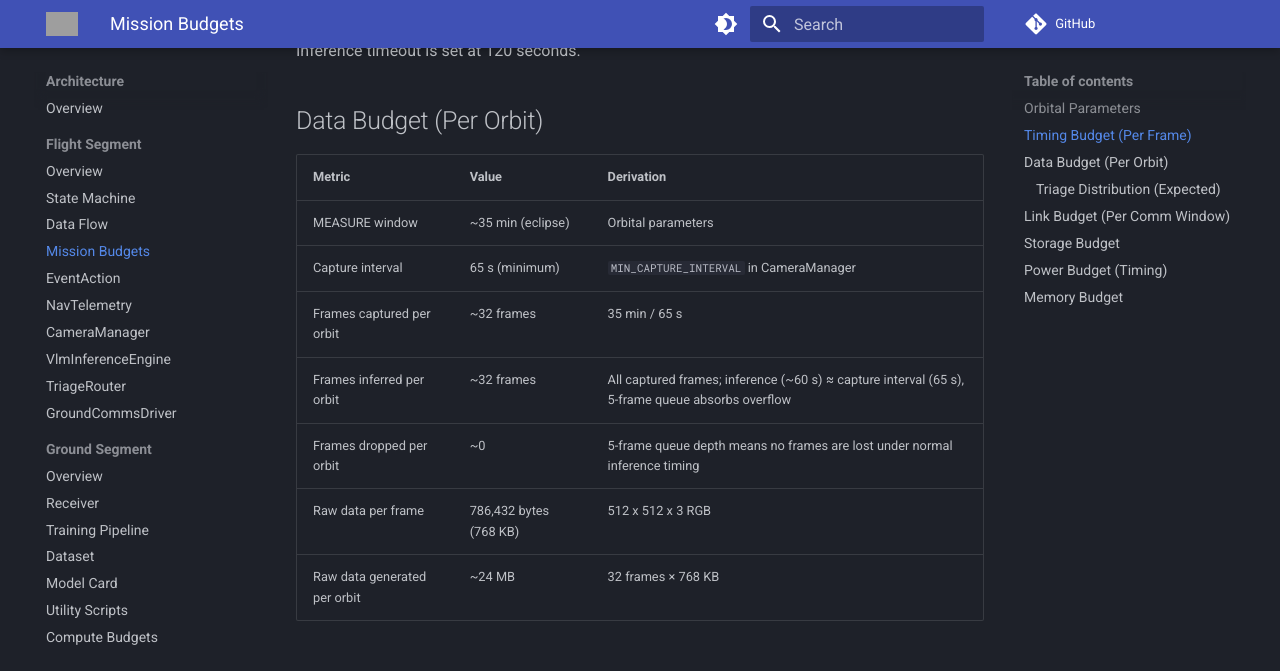
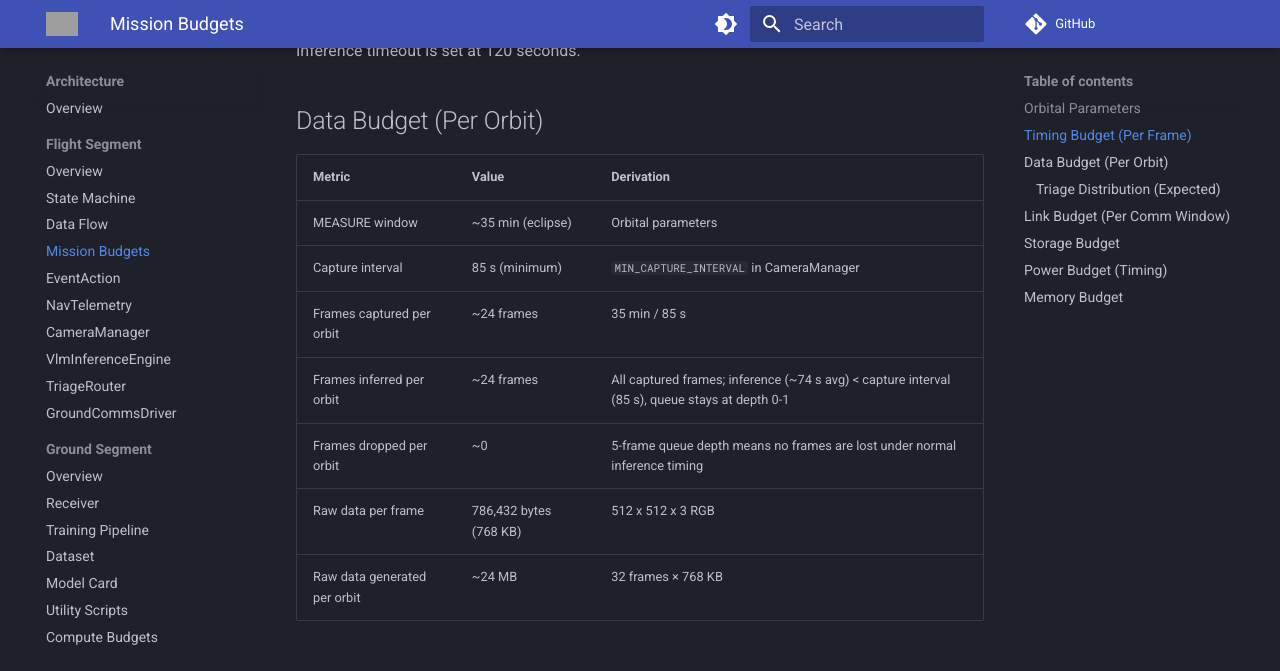
Before and after one commit to Saransh-cpp/ORION, an MkDocs documentation site: the page built from docs/architecture/budgets.md, in a window 1280 px wide and 900 px high, scrolled down 1105 px. Shown: the top 671 px of the window. Built offline with MkDocs 1.6.1 and Material for MkDocs 9.7.7, drawn with Linux system fonts in a browser that asks for light colours; comment, search, counter and statistics services are not loaded; grey boxes are pictures that could not be loaded.

```diff
--- a/docs/architecture/budgets.md
+++ b/docs/architecture/budgets.md
@@ -29,15 +29,15 @@ Inference timeout is set at 120 seconds.
 
 ## Data Budget (Per Orbit)
 
-| Metric                       | Value                  | Derivation                                                                                       |
-| ---------------------------- | ---------------------- | ------------------------------------------------------------------------------------------------ |
-| MEASURE window               | ~35 min (eclipse)      | Orbital parameters                                                                               |
-| Capture interval             | 65 s (minimum)         | `MIN_CAPTURE_INTERVAL` in CameraManager                                                          |
-| Frames captured per orbit    | ~32 frames             | 35 min / 65 s                                                                                    |
-| Frames inferred per orbit    | ~32 frames             | All captured frames; inference (~60 s) ≈ capture interval (65 s), 5-frame queue absorbs overflow |
-| Frames dropped per orbit     | ~0                     | 5-frame queue depth means no frames are lost under normal inference timing                       |
-| Raw data per frame           | 786,432 bytes (768 KB) | 512 x 512 x 3 RGB                                                                                |
-| Raw data generated per orbit | ~24 MB                 | 32 frames × 768 KB                                                                               |
+| Metric                       | Value                  | Derivation                                                                                     |
+| ---------------------------- | ---------------------- | ---------------------------------------------------------------------------------------------- |
+| MEASURE window               | ~35 min (eclipse)      | Orbital parameters                                                                             |
+| Capture interval             | 85 s (minimum)         | `MIN_CAPTURE_INTERVAL` in CameraManager                                                        |
+| Frames captured per orbit    | ~24 frames             | 35 min / 85 s                                                                                  |
+| Frames inferred per orbit    | ~24 frames             | All captured frames; inference (~74 s avg) < capture interval (85 s), queue stays at depth 0-1 |
+| Frames dropped per orbit     | ~0                     | 5-frame queue depth means no frames are lost under normal inference timing                     |
+| Raw data per frame           | 786,432 bytes (768 KB) | 512 x 512 x 3 RGB                                                                              |
+| Raw data generated per orbit | ~24 MB                 | 32 frames × 768 KB                                                                             |
 
 ### Triage Distribution (Expected)
 
```
Also changed, not shown: README.md (+3 -3 lines), docs/architecture/data-flow.md (+1 -1 lines), docs/architecture/overview.md (+1 -1 lines), flight_segment/orion/Orion/Components/CameraManager/docs/sdd.md (+13 -12 lines), 1 other file.
